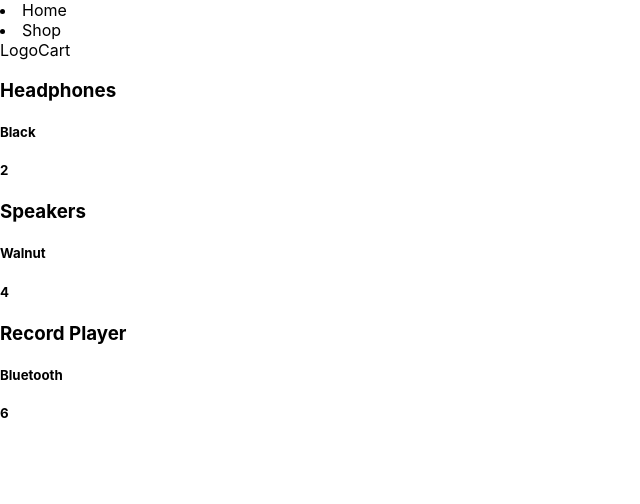
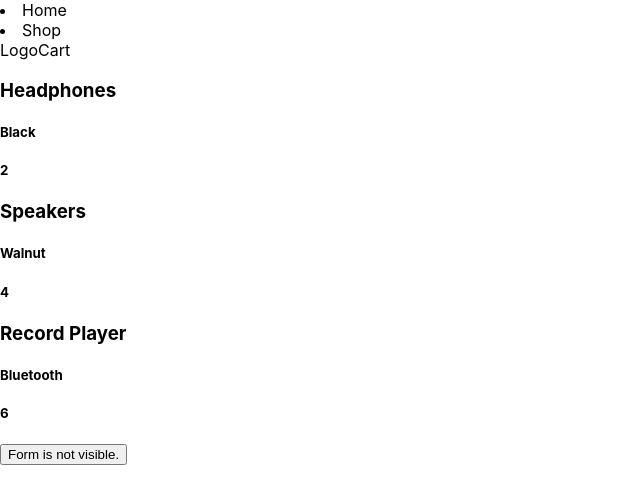
Before and after one commit to jfpalchak/merch-site, a React (Create React App) app: page / in a window 1280 px wide. Shown: the top 504 px of the page, without its empty margins (0-640 px from the left). Built offline with nearby package versions, Linux system fonts and the light colour scheme.

Commit message:
add handleClick to update formVisible state

```diff
--- a/src/components/ProductControl.js
+++ b/src/components/ProductControl.js
@@ -13,14 +13,29 @@ class ProductControl extends React.Component {
     };
   }
 
+  // handle click event to toggle whether an add item form renders or not
+  handleClick = () => {
+    this.setState(prevState => ({
+      formVisible: !prevState.formVisible
+    }));
+  }
 
   render() {
+    let text = null;
+
+    if (this.state.formVisible) {
+      text = "Form is visible.";
+    } else {
+      text = "Form is not visible.";
+    }
 
     return (
       <React.Fragment>
         <ProductList
           inventory={this.state.mainInventory}
         />
+
+        <button onClick={this.handleClick}>{text}</button>
       </React.Fragment>
     );
   }
```
